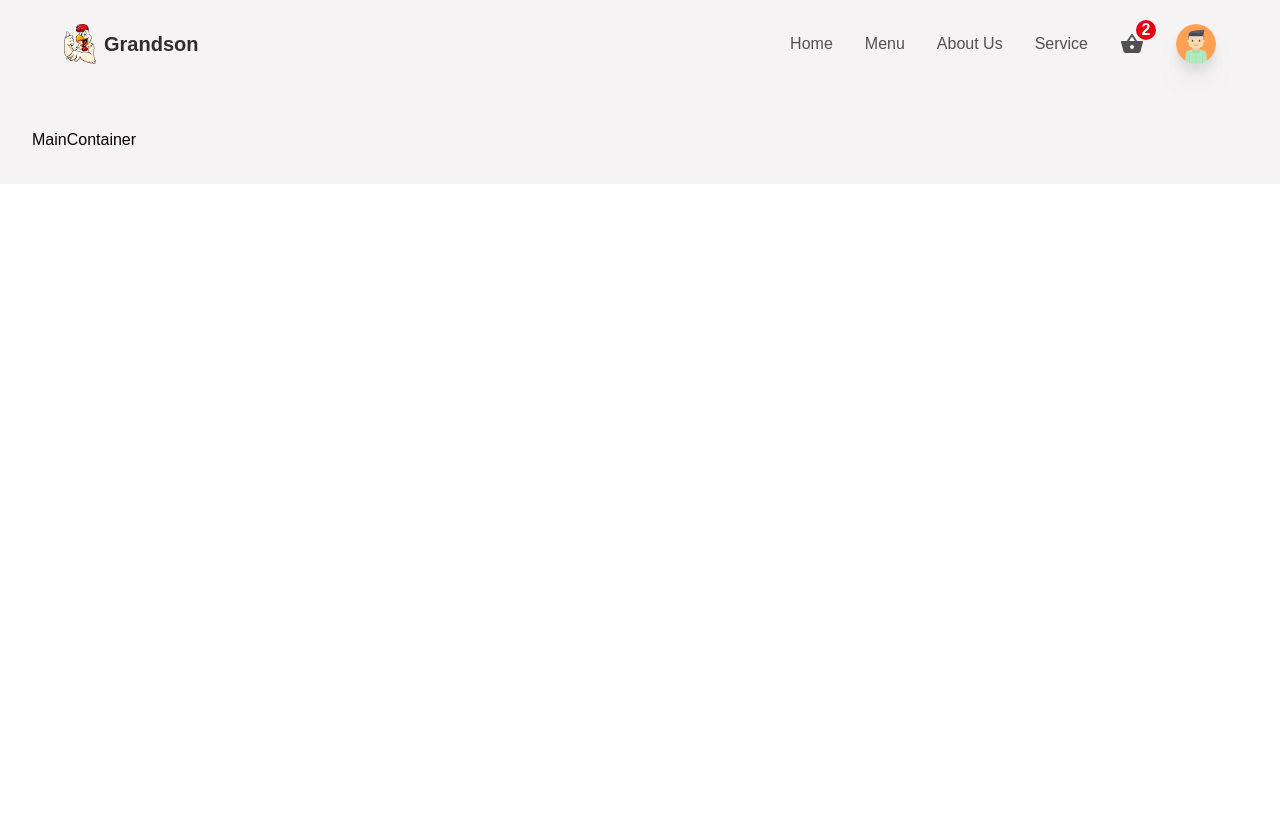
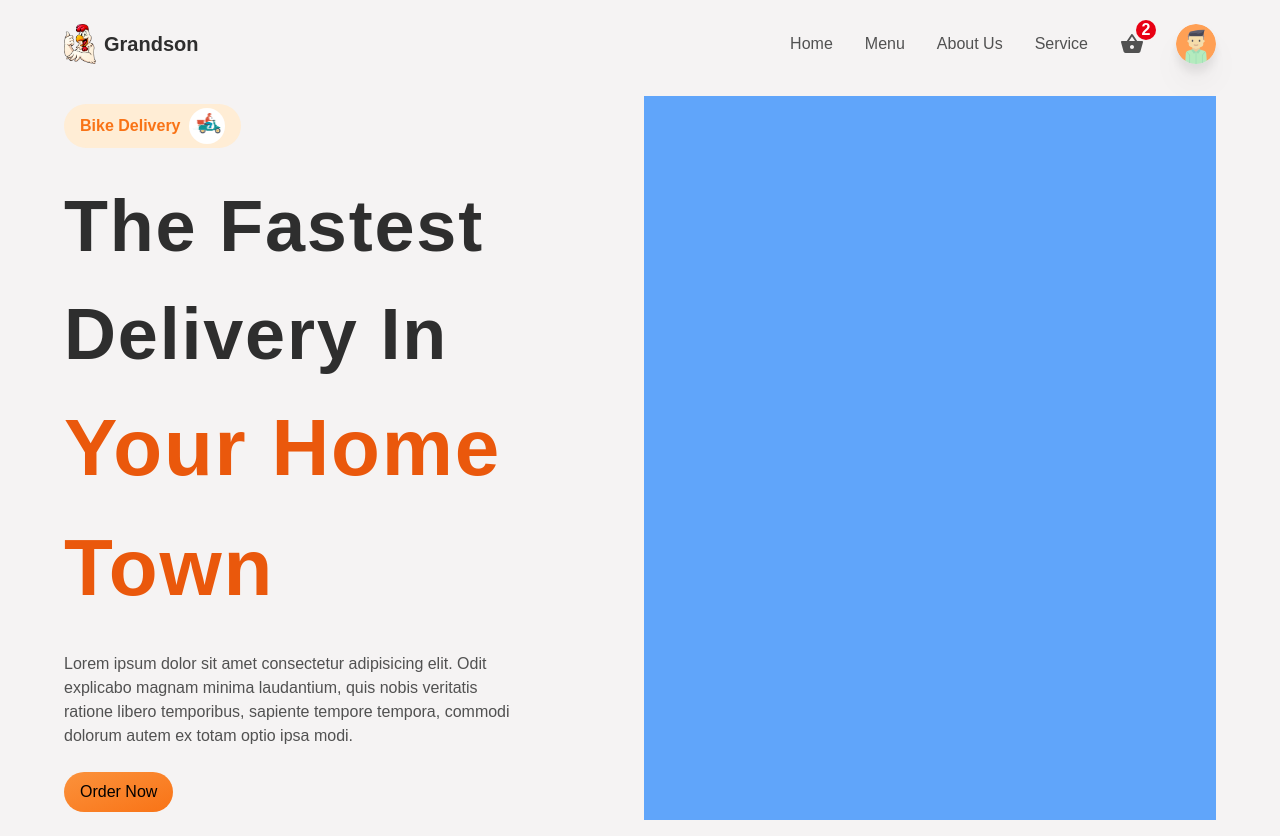
Before and after one commit to GEORGE-GICHURU/Food-Delivery-App, a React (Create React App) app: page / in a window 1280 px wide. Before the commit the page ends 800 px from the top, so only its background shows below. Built offline with nearby package versions, Linux system fonts and the light colour scheme.

Commit message:
Main Container jsx

```diff
--- a/src/App.js
+++ b/src/App.js
@@ -9,7 +9,7 @@
     <div className='w-screen h-auto flex flex-col bg-primary'>
         <Header />
 
-        <main className='mt-24 p-8 w-full'>
+        <main className='mt-14 md:mt-20 px-4 md:px-16 py-4 w-full'>
             <Routes>
                 <Route path="/" element={<MainContainer />} />
                 <Route path="/createItem" element={<CreateContainer />} />
--- a/src/components/Header.jsx
+++ b/src/components/Header.jsx
@@ -36,6 +36,16 @@
             setIsMenu(!isMenu);
         }
     };
+
+    const logout = () => {
+        setIsMenu(false);
+        localStorage.clear();
+
+        dispatch({
+            type : actionType.SET_USER,
+            user : null,
+        });
+    }
 
   return (
     <header className='fixed z-50 w-screen p-4 px-4 md:p-6 md:px-16'>
@@ -110,7 +120,9 @@
 
                 )}
                   <p className='px-4 py-2 flex items-center gap-3 cursor-pointer hover:bg-slate-300
-                  transition-all duration-100 ease-in-out text-textColor text-base'>
+                  transition-all duration-100 ease-in-out text-textColor text-base'
+                  onClick={logout}
+                  >
                     Logout <MdLogout />
                   </p>
 
@@ -126,6 +138,18 @@
 
         {/* mobile */}
         <div className='flex items-center justify-between md:hidden w-full h-full '>
+
+
+        <div className='relative flex items-center justify-center'>
+
+            <MdShoppingBasket className='text-textColor text-2xl  cursor-pointer' />
+
+                <div className=' absolute -top-3 -right-3 w-5 h-5 rounded-full bg-cartNumBg flex items-center justify-center'>
+                    <p className='text-x5 text-white font-semibold'>2</p>
+                </div>
+
+        </div>
+
         <Link to={"/"} className='flex items-center gap-2'>
             <img src={Logo} className='w-8 object-cover' alt="logo" />
             <p className='text-headingColor text-xl font-bold'>Grandson</p>
@@ -181,8 +205,10 @@
                     Service
                 </li>
             </ul>
-                  <p className='px-4 py-2 flex items-center gap-3 cursor-pointer hover:bg-slate-300
-                  transition-all duration-100 ease-in-out text-textColor text-base'>
+                  <p className='m-2 p-2 rounded-md shadow-md flex items-center justify-center bg-gray-200 gap-3 cursor-pointer hover:bg-gray-400
+                  transition-all duration-100 ease-in-out text-textColor text-base'
+                  onClick={logout}
+                  >
                     Logout <MdLogout />
                   </p>
 
--- /dev/null
+++ b/src/components/HomeContainer.jsx
@@ -0,0 +1,9 @@
+import React from 'react'
+
+const HomeContainer = () => {
+  return (
+    <div>HomeContainer</div>
+  )
+}
+
+export default HomeContainer
--- a/src/components/MainContainer.jsx
+++ b/src/components/MainContainer.jsx
@@ -1,9 +1,47 @@
-import React from 'react'
+import React from 'react';
+import Delivery from "../img/delivery.png";
 
 const MainContainer = () => {
   return (
-    <div>MainContainer</div>
+    <div className='grid grid-cols-1 md:grid-cols-2 gap-2'>
+      <div className='py-2 flex-1 flex flex-col items-start justify-center
+      gap-6'>
+
+        <div className='flex items-center gap-2 justify-center bg-orange-100
+        px-4 py-1 rounded-full'>
+          <p className='text-base text-orange-500 font-semibold'>
+            Bike Delivery
+          </p>
+          <div className='w-9 h-9 bg-white rounded-full overflow-hidden
+          drop-shadow-x1'>
+            <img src={Delivery} className="w-full h-full object-contain" alt="delivery" />
+          </div>
+        </div>
+
+        <p className='text-[2.5rem] lg:text-[4.5rem] font-bold tracking-wide text-headingColor'>
+          The Fastest Delivery In <span className='text-orange-600 text-[3rem] lg:text-[5rem]'>Your Home Town</span>
+        </p>
+
+        <p className='text-base text-textColor text-center md:text-left md:w-[80%]'>
+          Lorem ipsum dolor sit amet consectetur adipisicing elit.
+          Odit explicabo magnam minima laudantium,
+          quis nobis veritatis ratione libero temporibus, sapiente tempore tempora,
+          commodi dolorum autem ex totam optio ipsa modi.
+
+        </p>
+
+        <button
+          type='button'
+          className='bg-gradient-to-br from-orange-400 to-orange-500 w-full p-4 rounded-full
+          md:w-auto px-4 py-2 hover:shadow-lg transition-all ease-in-out
+          duration-100'>
+            Order Now
+          </button>
+
+      </div>
+      <div className='py-2  bg-blue-400 flex-1'></div>
+    </div>
   )
 }
 
-export default MainContainer
+export default MainContainer;
```
